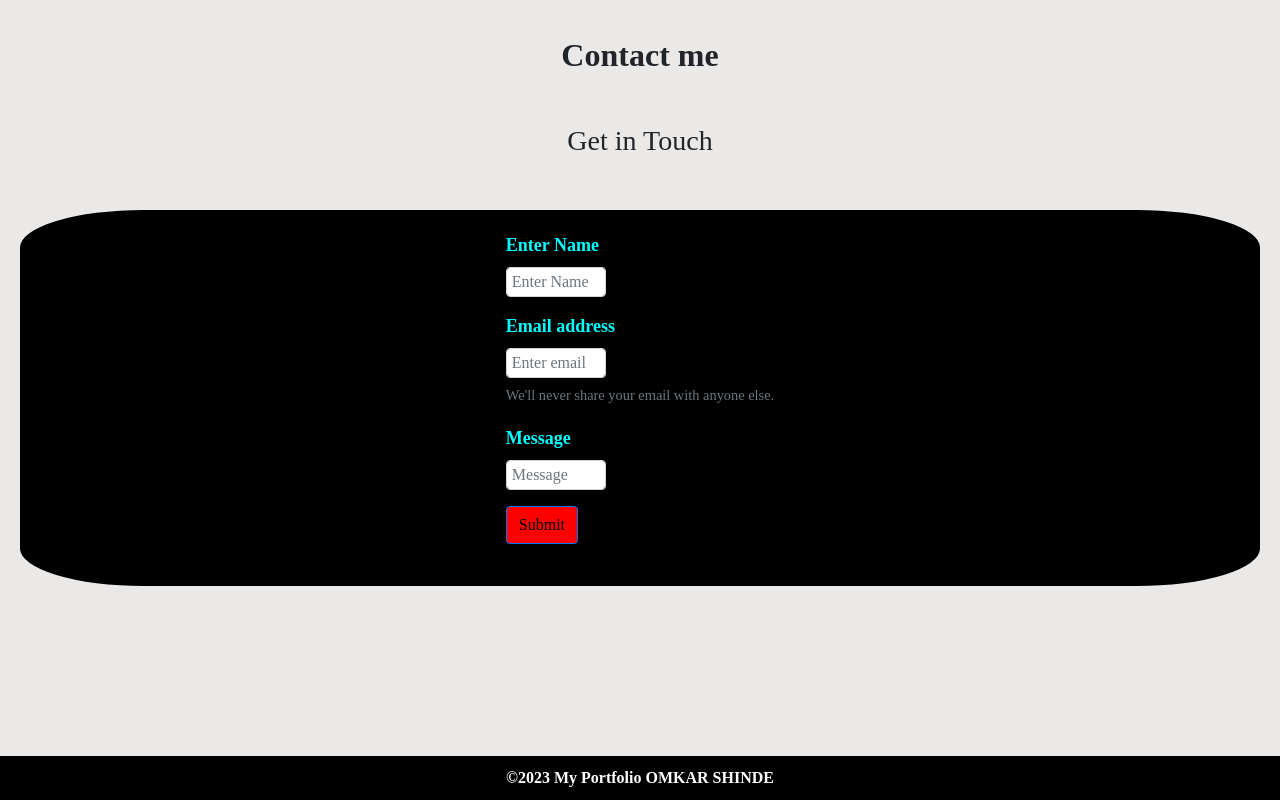
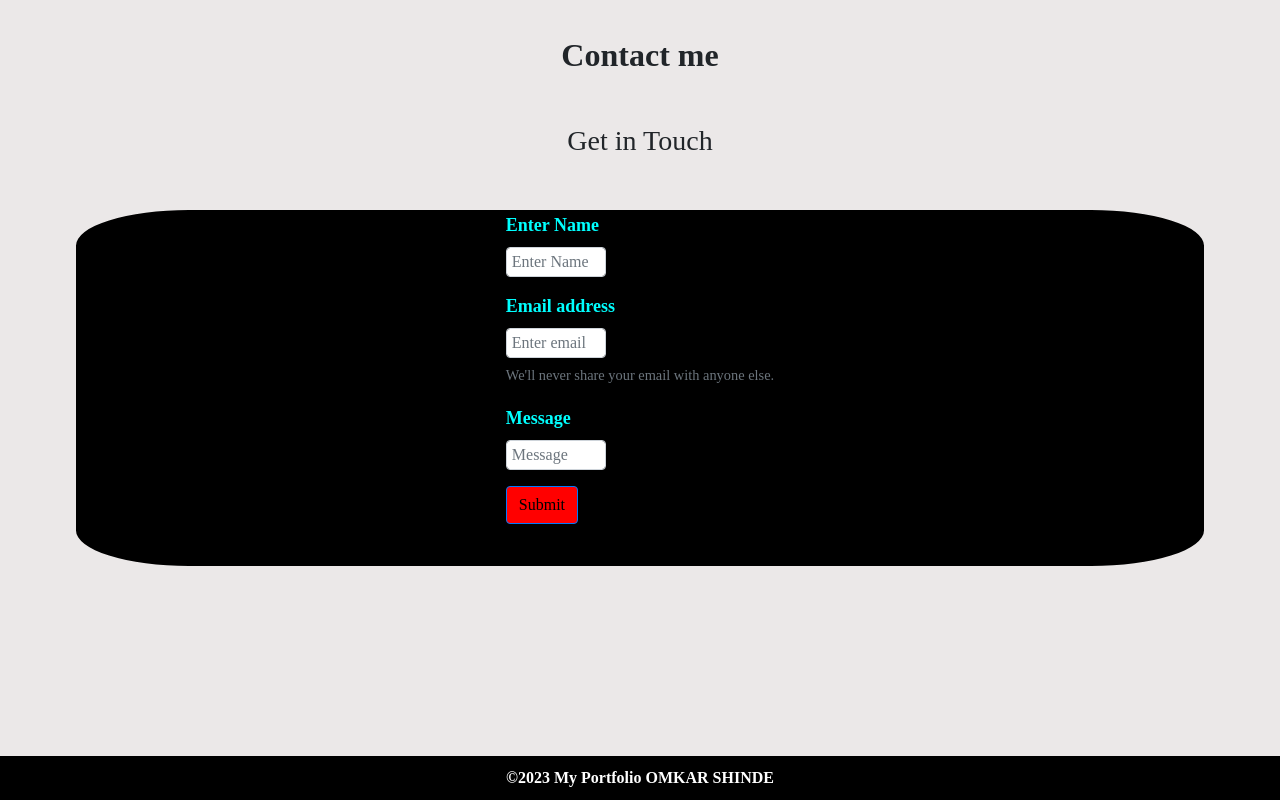
Before and after one commit to Obshinde/OBS-portfolio, a plain HTML site: page index.html in a window 1280 px wide. Shown: the part 3284-4084 px from the top of the page. Drawn offline with nearby package versions, Linux system fonts and the light colour scheme.

Commit message:
Update style.css

```diff
--- a/style.css
+++ b/style.css
@@ -291,9 +291,10 @@ ul {
     justify-content: center;
     align-items: center;
     background-color: black;
+    max-width:91%;
     margin: auto;
     margin-top: 20px;
-    padding: 20px;
+/*     padding: 20px; */
     border: 2px solid black;
     border-radius: 10%;
     padding-bottom: 40px;
```
